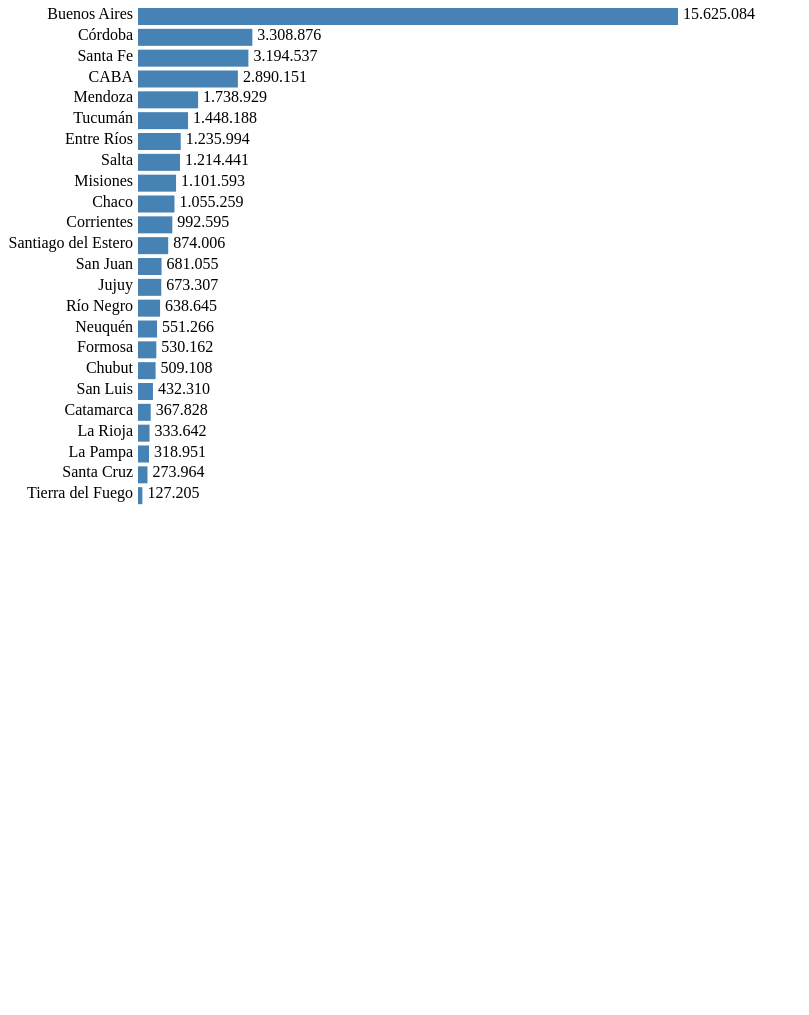
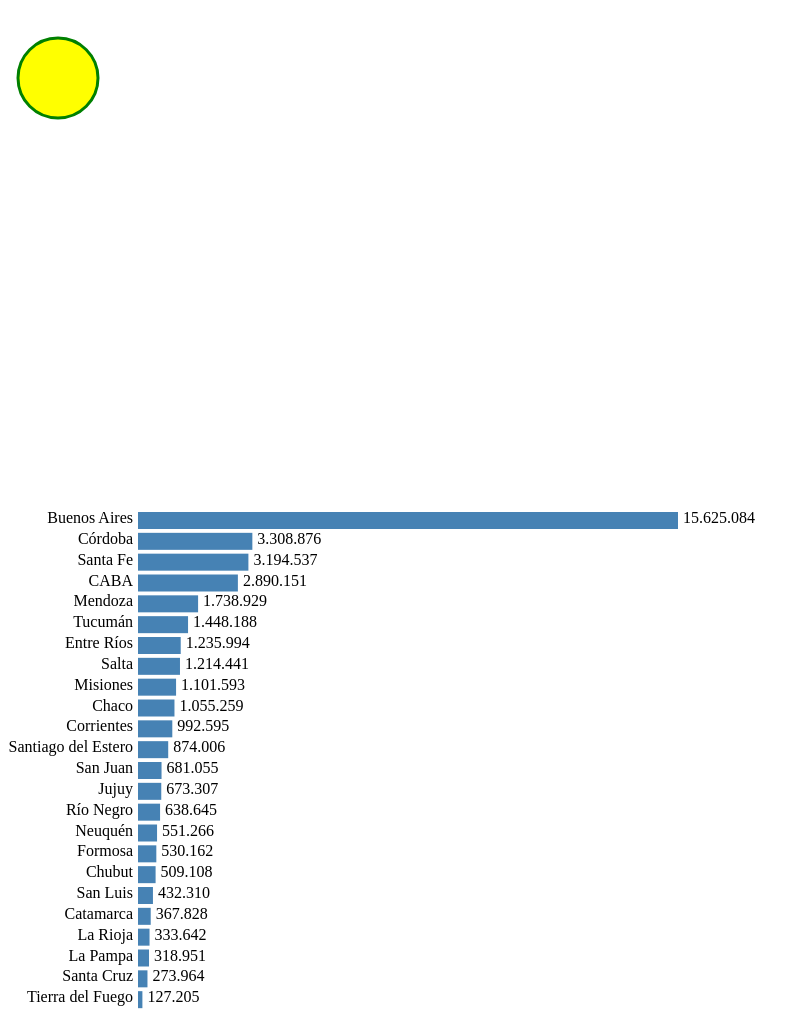
Before and after one commit to juan9876/infovis, a plain HTML site: page d3/index.html in a window 1280 px wide. Shown: the whole page, without its empty margins (0-809 px from the left). Before the commit the page ends 800 px from the top, so only its background shows below. Drawn offline with nearby package versions, Linux system fonts and the light colour scheme.

Commit message:
Update index.html

```diff
--- a/d3/index.html
+++ b/d3/index.html
@@ -9,6 +9,12 @@
 
 </head>
 <body>
+
+  <svg width="500" height="500">
+  <circle cx="50" cy="70" r="40" fill="yellow" stroke="green" stroke-width="3"/>
+  </svg>
+
+
 
   <div id="vis"></div>
 
```
